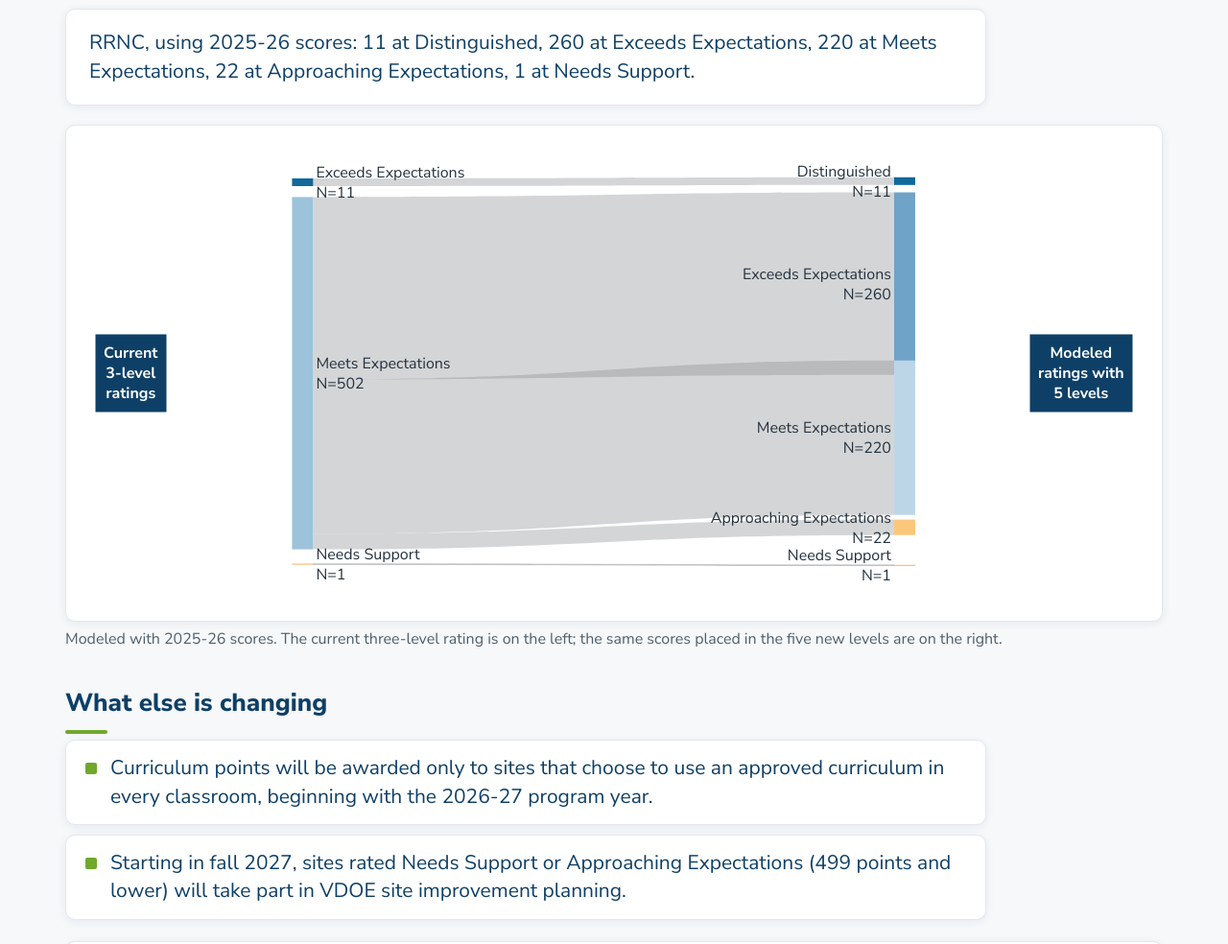
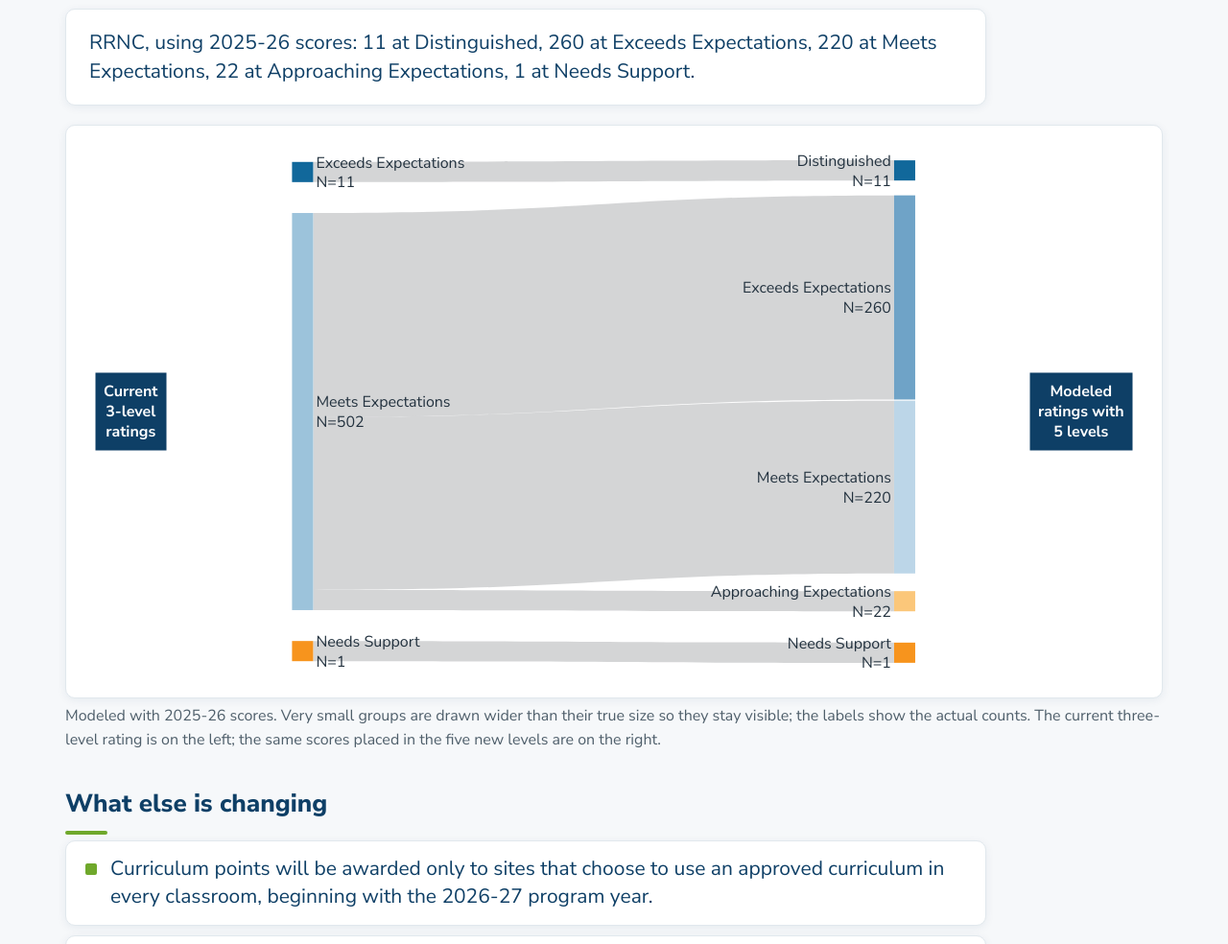
Before and after one commit to Foundation-First/QualityRatings, a plain HTML site: page site/five-level.html in a window 1280 px wide. Shown: the part 722-1706 px from the top of the page at 96% size. Drawn offline with nearby package versions, Linux system fonts and the light colour scheme.

Commit message:
Five-level Sankey: wider gaps, minimum width for tiny groups, taller chart

```diff
--- a/site/five-level.html
+++ b/site/five-level.html
@@ -13,8 +13,8 @@
 <section style="margin-top:34px"><h2>How sites would be rated</h2>
 <div class="viewseg" id="who" role="group" aria-label="Group" style="margin-bottom:12px"></div>
 <div class="answer" id="modeled" style="font-size:21px"></div>
-<div class="card"><div id="c-sankey" class="chart tall"></div></div>
-<p class="small">Modeled with 2025-26 scores. The current three-level rating is on the left; the same scores placed in the five new levels are on the right.</p></section>
+<div class="card"><div id="c-sankey" class="chart tall" style="height:560px"></div></div>
+<p class="small">Modeled with 2025-26 scores. Very small groups are drawn wider than their true size so they stay visible; the labels show the actual counts. The current three-level rating is on the left; the same scores placed in the five new levels are on the right.</p></section>
 
 <section style="margin-top:34px"><h2>What else is changing</h2>
 <ul class="tldr">
@@ -43,16 +43,17 @@ function draw() {
   if (!SUMMARY || !BENCH) return;
   $('#who').querySelectorAll('button').forEach(b => { const on = b.dataset.w === who; b.classList.toggle('on', on); b.setAttribute('aria-pressed', on); });
   const bins = who === 'RRNC' ? SUMMARY.years['2025-26'].bins : BENCH.state.all.bins;   // [<=399, 400s, 500s, 600s, 700s]
-  const left = [{name: 'Exceeds Expectations', v: bins[4], c: L3[2].color}, {name: 'Meets Expectations', v: bins[1] + bins[2] + bins[3], c: L3[1].color}, {name: 'Needs Support', v: bins[0], c: L3[0].color}];
-  const right = [4, 3, 2, 1, 0].map(b => ({name: L5[b].name, v: bins[b], c: L5[b].color}));
   const n = sum(bins);
+  // thin bands are widened to a visible minimum (labels carry the true counts); nodes get clear gaps between them
+  const f = 0.05 * n, dv = bins.map(v => Math.max(v, f));
+  const left = [{name: 'Exceeds Expectations', v: bins[4], d: dv[4], c: L3[2].color}, {name: 'Meets Expectations', v: bins[1] + bins[2] + bins[3], d: dv[1] + dv[2] + dv[3], c: L3[1].color}, {name: 'Needs Support', v: bins[0], d: dv[0], c: L3[0].color}];
+  const right = [4, 3, 2, 1, 0].map(b => ({name: L5[b].name, v: bins[b], d: dv[b], c: L5[b].color}));
   $('#modeled').innerHTML = `${who}, using 2025-26 scores: ` + right.map(x => `${fmt(x.v)} at ${x.name}`).join(', ') + '.';
-  // y positions: stack each column top to bottom, giving thin nodes a little room so their labels stay readable
-  const place = col => { const sh = col.map(x => Math.max(x.v / n, 0.115)), tot = sum(sh); let cum = 0; return col.map((_, i) => { const c = cum + sh[i] / tot / 2; cum += sh[i] / tot; return Math.min(0.96, Math.max(0.04, c)); }); };
+  const place = col => { const gap = 0.07, tot = sum(col.map(x => x.d)), room = 1 - gap * (col.length - 1); let cum = 0; return col.map(x => { const h = x.d / tot * room, c = cum + h / 2; cum += h + gap; return c; }); };
   const yl = place(left), yr = place(right);
   const label = [...left, ...right].map(x => `${x.name}<br>N=${fmt(x.v)}`);
-  const src = [0, 1, 1, 1, 2], tgt = [3, 4, 5, 6, 7], val = [bins[4], bins[3], bins[2], bins[1], bins[0]];   // left idx 0-2, right idx 3-7
-  const link = {source: src, target: tgt, value: val.map(v => Math.max(v, 0.0001)), color: val.map(() => 'rgba(133,136,139,0.35)'), hovertemplate: '%{value:,.0f} sites<extra></extra>'};
+  const src = [0, 1, 1, 1, 2], tgt = [3, 4, 5, 6, 7], val = [dv[4], dv[3], dv[2], dv[1], dv[0]];   // left idx 0-2, right idx 3-7
+  const link = {source: src, target: tgt, value: val, color: val.map(() => 'rgba(133,136,139,0.35)'), hovertemplate: '%{source.label} to %{target.label}<extra></extra>'};
   Plotly.react('c-sankey', [{type: 'sankey', arrangement: 'fixed', node: {pad: 16, thickness: 22, line: {width: 0}, label, color: [...left, ...right].map(x => x.c), x: [0.2, 0.2, 0.2, 0.78, 0.78, 0.78, 0.78, 0.78], y: [...yl, ...yr], hovertemplate: '%{label}<extra></extra>'}, link,
       textfont: {size: 16, color: P.ink}}],
     {margin: {t: 20, r: 10, b: 20, l: 10}, paper_bgcolor: 'rgba(0,0,0,0)', font: {family: "'Nunito Sans',system-ui,sans-serif", size: 16, color: P.ink},
```
